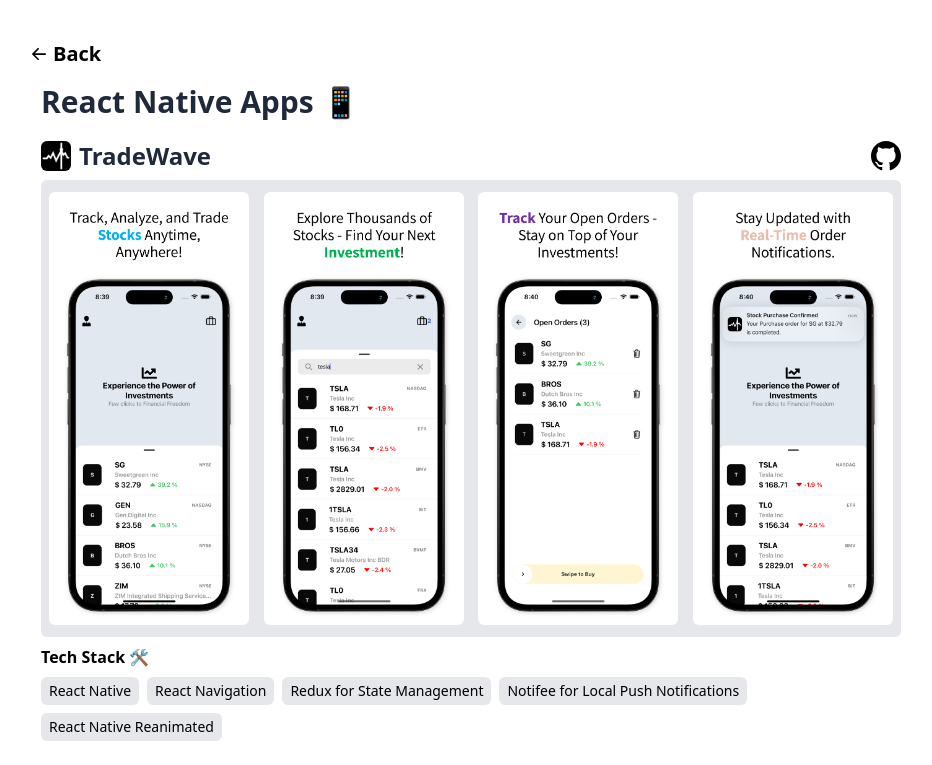
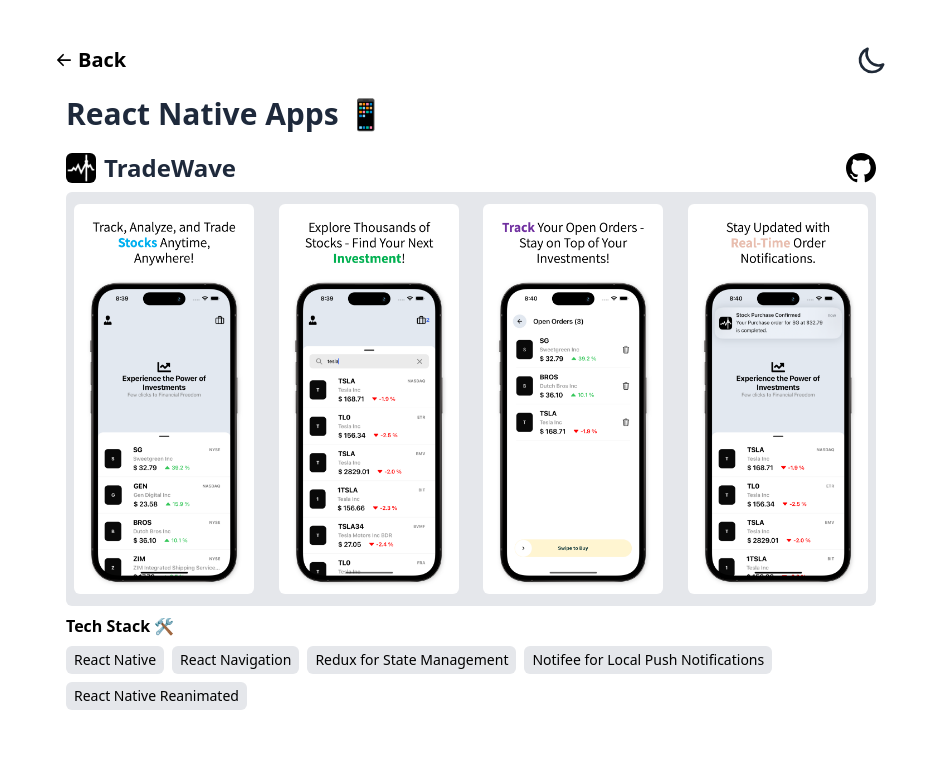
Before and after one commit to saadsiddiqui07/saad.portfolio, a Next.js app: page /work in a window 1280 px wide. Shown: the top 765 px of the page, without its empty margins (169-1101 px from the left). Built offline with nearby package versions, Linux system fonts and the light colour scheme.

Commit message:
Add: Common header and change pages layout

```diff
--- a/components/Header/index.tsx
+++ b/components/Header/index.tsx
@@ -1,13 +1,11 @@
 import { useTheme } from "next-themes";
 import React from "react";
-import LightMode from "../icons/LightMode";
-import DarkMode from "../icons/DarkMode";
 import ThemeSwitchButton from "../theme-button";
 
 const Header = () => {
   const { resolvedTheme, setTheme } = useTheme();
   return (
-    <header className="flex mt-5 mx-5 sm:mx-10 md:mx-20">
+    <header className="flex mx-5 sm:mx-10 md:mx-20">
      <ThemeSwitchButton />
     </header>
   );
--- /dev/null
+++ b/components/common/header.tsx
@@ -0,0 +1,18 @@
+import Link from "next/link";
+import BackIcon from "../icons/BackIcon";
+import ThemeSwitchButton from "../theme-button";
+
+export default function PagesHeader() {
+  return (
+    <div className="flex flex-row items-center">
+      <Link
+        href="/"
+        className="transition duration-200 ease-out hover:scale-125"
+      >
+        <BackIcon />
+      </Link>
+      <h1 className="font-bold text-xl">Back</h1>
+      <ThemeSwitchButton />
+    </div>
+  );
+}
--- a/components/icons/DarkMode.tsx
+++ b/components/icons/DarkMode.tsx
@@ -7,7 +7,7 @@
       viewBox="0 0 24 24"
       fill="none"
       stroke="currentColor"
-      className="w-8 h-8 text-gray-800 dark:text-gray-200"
+      className="md:w-8 w-7 h-7 md:h-8 text-gray-800 dark:text-gray-200"
     >
       <path
         strokeLinecap="round"
--- a/components/icons/LightMode.tsx
+++ b/components/icons/LightMode.tsx
@@ -7,7 +7,7 @@
       viewBox="0 0 24 24"
       fill="none"
       stroke="currentColor"
-      className="w-8 h-8 text-gray-800 dark:text-gray-200"
+      className="md:w-8 w-7 h-7 md:h-8 text-gray-800 dark:text-gray-200"
     >
       <path
         strokeLinecap="round"
--- a/pages/blogs/[slug].tsx
+++ b/pages/blogs/[slug].tsx
@@ -12,6 +12,7 @@
 import FacebookIcon from "@/components/icons/FacebookName";
 import readingTime from "reading-time";
 import Head from "next/head";
+import PagesHeader from "@/components/common/header";
 
 export default function BlogDetails({
   frontMatter,
@@ -49,20 +50,12 @@
         description={frontMatter.metaDesc}
         url={blogURL}
       />
-      <div className="container mx-auto px-2 py-5 md:py-10 my-10 md:px-1">
+      <div className="container px-3 py-5 md:py-10 my-10 md:px-1">
         <Head>
           <title>Blogs | {frontMatter.title}</title>
         </Head>
-        <div className="flex">
-          <div
-            onClick={() => router.back()}
-            className="transition cursor-pointer duration-200 ease-out hover:scale-125"
-          >
-            <BackIcon />
-          </div>
-          <h1 className="font-bold dark:text-white text-xl">Blogs</h1>
-        </div>
-        <section className={`mx-3 mt-5 mb-2 prose dark:prose-white`}>
+        <PagesHeader />
+        <section className={`mx-3 container mt-5 mb-2 prose dark:prose-white`}>
           <h2 className="text-3xl md:text-4xl flex-1 my-1 font-bold">
             {frontMatter.title}
           </h2>
--- a/pages/blogs/index.tsx
+++ b/pages/blogs/index.tsx
@@ -8,6 +8,8 @@
 import poppins from "@/styles";
 import Seo from "@/components/seo";
 import Head from "next/head";
+import ThemeSwitchButton from "@/components/theme-button";
+import PagesHeader from "@/components/common/header";
 
 export default function BlogsPage({ blogs }: any) {
   return (
@@ -17,15 +19,7 @@
         <Head>
           <title>Saad Siddiqui | Blogs</title>
         </Head>
-        <div className="flex flex-row items-center">
-          <Link
-            href="/"
-            className="transition duration-200 ease-out hover:scale-125"
-          >
-            <BackIcon />
-          </Link>
-          <h1 className="font-bold text-xl">Back</h1>
-        </div>
+        <PagesHeader />
         <div className={`grid grid-cols-1 mb-2 md:p-0 ${poppins.className}`}>
           {blogs.map(({ slug, frontMatter, readTime }: any) => (
             <BlogPost
--- a/pages/experience/index.tsx
+++ b/pages/experience/index.tsx
@@ -4,6 +4,8 @@
 import Link from "next/link";
 import { SKILLS } from "@/constants";
 import Head from "next/head";
+import ThemeSwitchButton from "@/components/theme-button";
+import PagesHeader from "@/components/common/header";
 
 const ExperiencePage = () => {
   return (
@@ -11,16 +13,7 @@
       <Head>
         <title>Saad Siddiqui | Experience </title>
       </Head>
-      <div className="flex flex-row items-center">
-        <Link
-          href="/"
-          className="transition duration-200 ease-out hover:scale-125"
-        >
-          <BackIcon />
-        </Link>
-        <h1 className="font-bold text-xl">Back</h1>
-      </div>
-
+      <PagesHeader />
       <main className="mt-4 mx-4">
         <h1 className="text-3xl md:text-4xl">Summary</h1>
         <p className="my-1">
--- a/pages/work/index.tsx
+++ b/pages/work/index.tsx
@@ -6,6 +6,8 @@
 import Image from "next/image";
 import GithubIcon from "@/components/icons/GithubIcon";
 import AppstoreIcon from "@/components/icons/AppstoreIcon";
+import ThemeSwitchButton from "@/components/theme-button";
+import PagesHeader from "@/components/common/header";
 
 const APPS = [
   {
@@ -137,19 +139,11 @@
   }, [videoRef]); // Run once when component mounts
 
   return (
-    <div className="work  px-2 py-5 md:py-10 my-10 md:px-1">
+    <div className="work px-2 py-5 md:py-10 my-10 md:px-1">
       <Head>
-        <title>Saad Siddiqui | Experience </title>
+        <title>Saad Siddiqui | Work</title>
       </Head>
-      <div className="flex flex-row items-center">
-        <Link
-          href="/"
-          className="transition duration-200 ease-out hover:scale-125"
-        >
-          <BackIcon />
-        </Link>
-        <h1 className="font-bold text-xl">Back</h1>
-      </div>
+      <PagesHeader />
       <main className="mt-4 mx-4">
         <div className="mx-auto">
           <div className="flex flex-row items-center">
@@ -209,8 +203,8 @@
                     key={img.id}
                     src={img.iosSrc}
                     alt={img.alt}
-                    height={100}
-                    width={200}
+                    height={80}
+                    width={180}
                     className="rounded-md"
                   />
                 );
--- a/styles/globals.css
+++ b/styles/globals.css
@@ -3,12 +3,12 @@
 @tailwind utilities;
 
 .container {
-  max-width: 700px;
+  max-width: 850px;
   margin: auto;
 }
 
 .work {
-  max-width: 900px;
+  max-width: 850px;
   margin: auto;
 }
 
```
